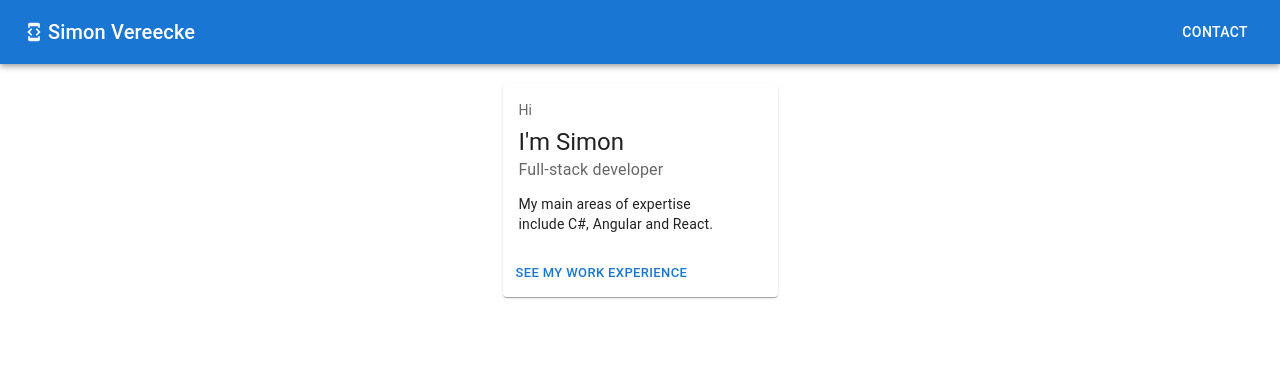
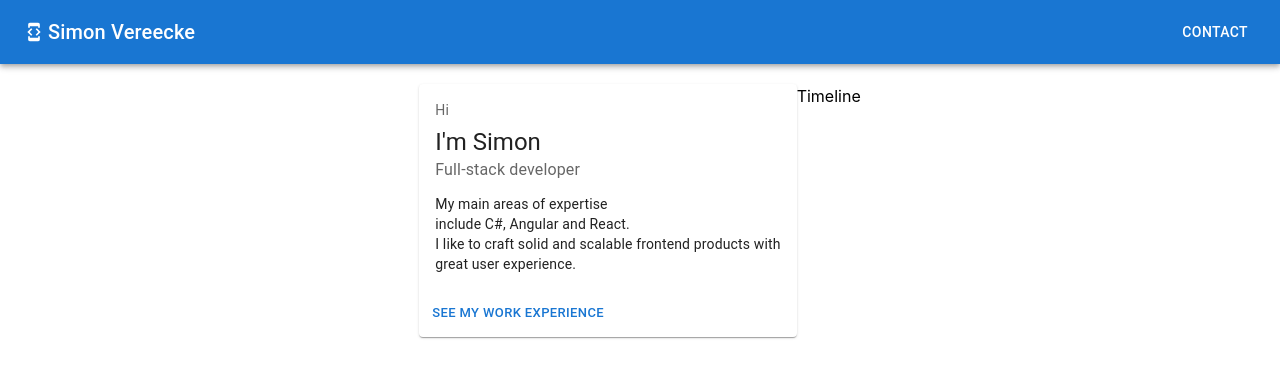
Before and after one commit to Simplify4Me2/my-awesome-website, a React (Create React App) app in the folder my-resume-react-app/: page / in a window 1280 px wide. Shown: the top 378 px of the page. Built offline with nearby package versions, Linux system fonts and the light colour scheme.

Commit message:
extract header component

```diff
--- /dev/null
+++ b/my-resume-react-app/src/home/career-timeline.tsx
@@ -0,0 +1,6 @@
+import React from "react";
+
+export const CareerTimeline: React.FC = (props) => {
+  {/* https://mui.com/material-ui/react-timeline/ */}
+    return <div>Timeline</div>
+}
--- /dev/null
+++ b/my-resume-react-app/src/home/header.tsx
@@ -0,0 +1,23 @@
+import React from "react";
+import {
+    AppBar,
+    Box,
+    Button,
+    Toolbar,
+    Typography,
+  } from "@mui/material";
+  import { DeveloperMode } from "@mui/icons-material";
+
+export const Header: React.FC = (props) => {
+    return <Box sx={{ flexGrow: 1 }}>
+    <AppBar position="static">
+      <Toolbar>
+        <DeveloperMode className="pr-1" />
+        <Typography variant="h6" component="div" sx={{ flexGrow: 1 }}>
+          Simon Vereecke
+        </Typography>
+        <Button color="inherit">Contact</Button>
+      </Toolbar>
+    </AppBar>
+  </Box>
+}
--- a/my-resume-react-app/src/home/home.tsx
+++ b/my-resume-react-app/src/home/home.tsx
@@ -1,32 +1,20 @@
 import React from "react";
 import {
-  AppBar,
-  Box,
   Button,
   Card,
   CardActions,
   CardContent,
-  Toolbar,
   Typography,
 } from "@mui/material";
-import { DeveloperMode } from "@mui/icons-material";
+import { Header } from "./header";
+import { CareerTimeline } from "./career-timeline";
 
 interface Props {}
 
 export const Home: React.FC = (props) => {
   return (
     <>
-      <Box sx={{ flexGrow: 1 }}>
-        <AppBar position="static">
-          <Toolbar>
-            <DeveloperMode className="pr-1" />
-            <Typography variant="h6" component="div" sx={{ flexGrow: 1 }}>
-              Simon Vereecke
-            </Typography>
-            <Button color="inherit">Contact</Button>
-          </Toolbar>
-        </AppBar>
-      </Box>
+      <Header />
       <div className="flex justify-center pt-5">
         <Card sx={{ minWidth: 275 }}>
           <CardContent>
@@ -48,11 +36,17 @@ export const Home: React.FC = (props) => {
               <br />
               include C#, Angular and React.
             </Typography>
+            <Typography variant="body2">
+              I like to craft solid and scalable frontend products with
+              <br />
+              great user experience.
+            </Typography>
           </CardContent>
           <CardActions>
             <Button size="small">See my work experience</Button>
           </CardActions>
         </Card>
+        <CareerTimeline />
       </div>
     </>
   );
```
